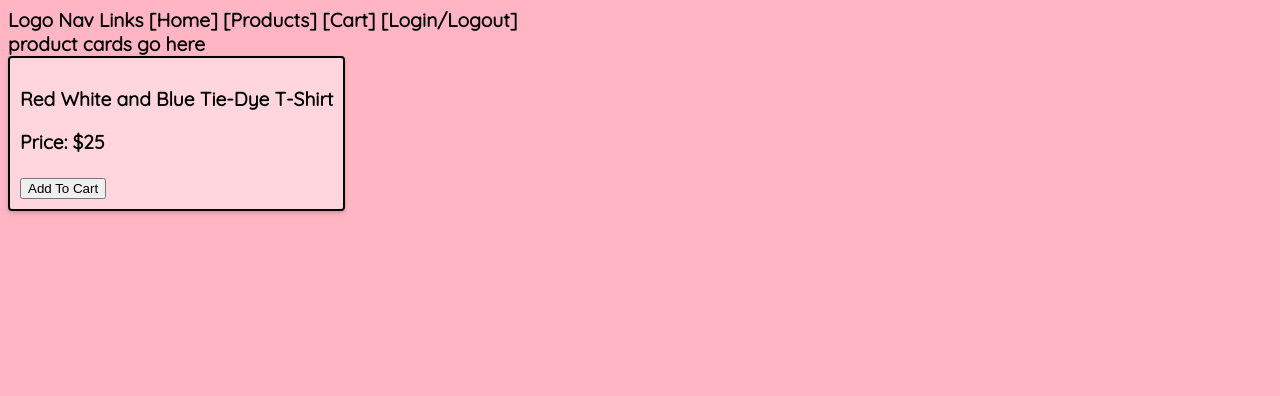
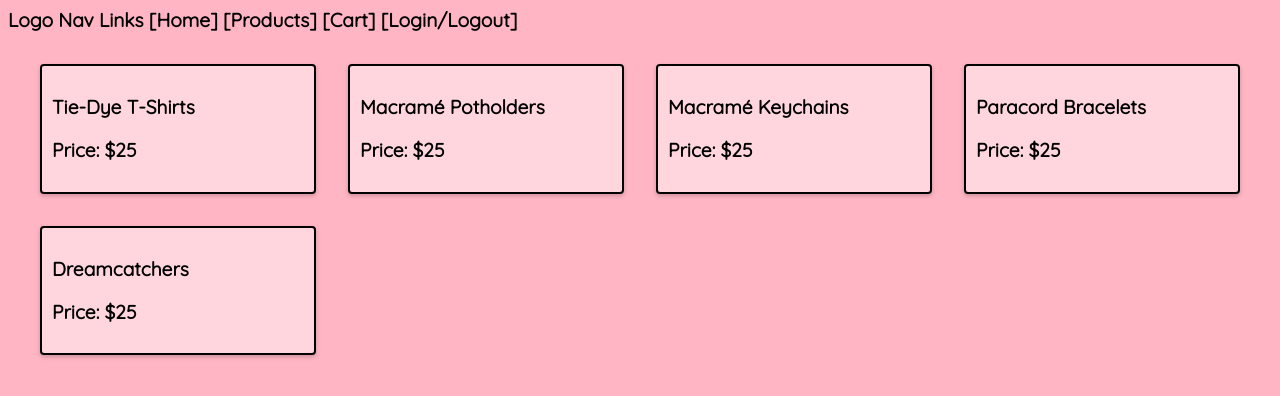
Before and after one commit to amyfightmaster/web-store-capstone-project, a plain HTML site: page index.html in a window 1280 px wide. Drawn offline with Linux system fonts and the light colour scheme.

```diff
--- a/css/style.css
+++ b/css/style.css
@@ -1,18 +1,26 @@
 body {
-    display: grid;
     background-color: #FFB5C3;
     font-family: 'Quicksand', sans-serif;
     font-weight: bold;
     font-size: larger;
 }
 
+#products {
+    display: grid;
+    grid-template-columns: repeat(auto-fit, minmax(250px, 1fr));
+    gap: 2rem;
+    padding: 2rem;
+    justify-content: center;
+    align-content: center;
 
-#product-card {
+}
+
+.product-card {
     background-color: #ffd6dd;
     padding: 10px;
     border: 2px solid black;
     border-radius: 4px;
     box-shadow: 0 2px 4px rgba(0, 0, 0, .20);
-    max-width: fit-content;
-    max-height: fit-content;
+    max-width: 20vw;
+    max-height: 20vw;
 }
--- a/index.html
+++ b/index.html
@@ -16,12 +16,20 @@
 
 
     <section id="products">
-        product cards go here
-        <div id="product-card">
-            <p>Red White and Blue Tie-Dye T-Shirt</p>  <p>Price: $25</p>
-            <button id="add-btn">Add To Cart</button>
-
-
+        <div class="product-card">
+            <p>Tie-Dye T-Shirts</p>  <p>Price: $25</p>
+        </div>
+        <div class="product-card">
+            <p>Macramé Potholders</p>  <p>Price: $25</p>
+        </div>
+        <div class="product-card">
+            <p>Macramé Keychains</p>  <p>Price: $25</p>
+        </div>
+        <div class="product-card">
+            <p>Paracord Bracelets</p>  <p>Price: $25</p>
+        </div>
+        <div class="product-card">
+            <p>Dreamcatchers</p>  <p>Price: $25</p>
         </div>
     </section>
 
```
Also changed, not shown: products.html (added, +29 -0 lines), products.js (added, +11 -0 lines).
